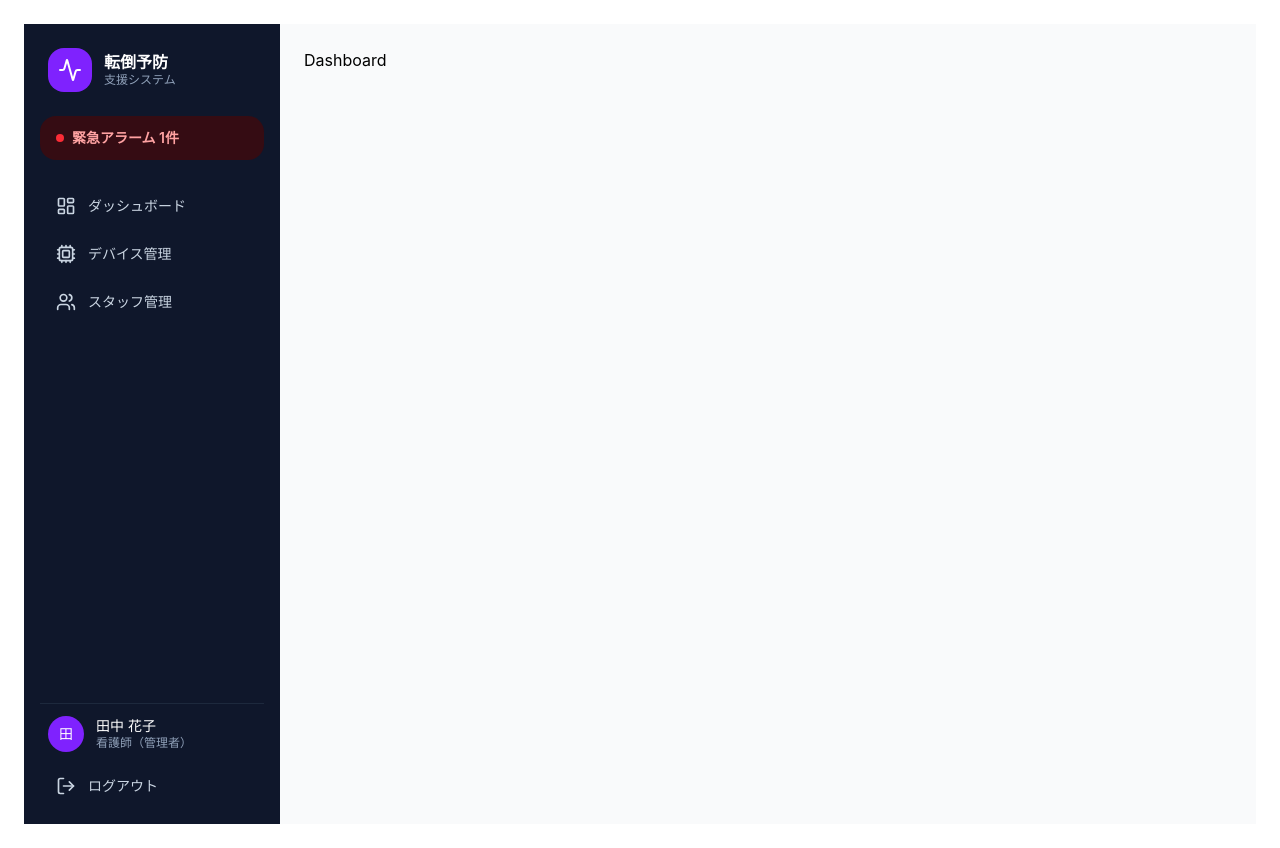
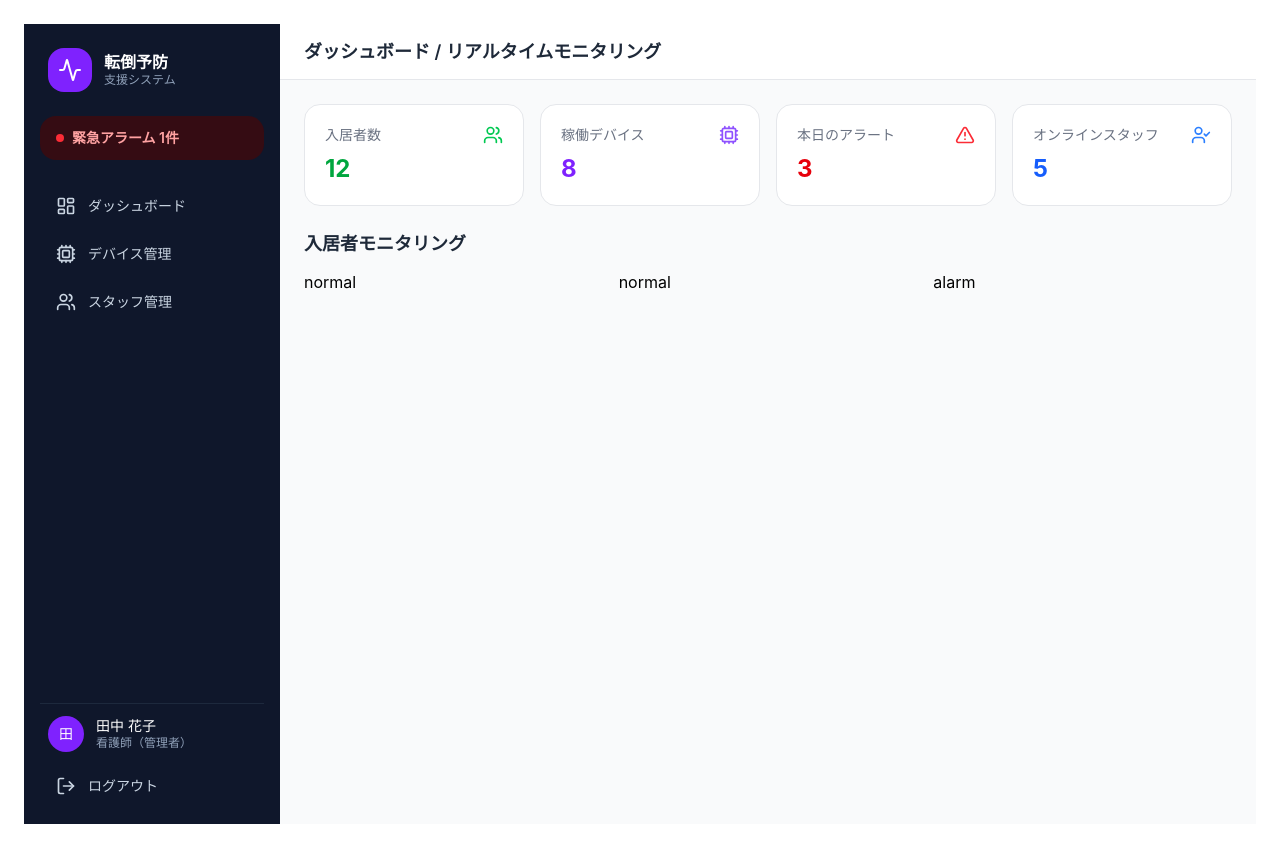
Before and after one commit to CCCproject2026/ccc_project_2026, a Next.js app in the folder main/web/: page / in a window 1280 px wide. Built offline with nearby package versions, Linux system fonts and the light colour scheme.

Commit message:
edit TopBar.tsx and build dashboard ui with mock data 01

```diff
--- a/main/web/src/app/dashboard/page.tsx
+++ b/main/web/src/app/dashboard/page.tsx
@@ -1,12 +1,17 @@
+import { DashboardPage } from "@/features/dashboard/pages/DashboardPage";
 import { Sidebar } from "@/shared/layout/sidebar/Sidebar";
+import { TopBar } from "@/shared/layout/TopBar";
 
-export default function DashboardPage() {
+export default function DashboardRoute() {
 	return (
-		<div className="flex">
+		<div className="flex h-screen">
 			<Sidebar />
-			<main className="flex-1 bg-gray-50 p-6">
-				<h1>Dashboard</h1>
-			</main>
+			<div className="flex-1 flex flex-col overflow-hidden">
+				<TopBar title="リアルタイムモニタリング" breadcrumb="ダッシュボード " />
+				<main className="flex-1 bg-gray-50 p-6 overflow-auto">
+					<DashboardPage />
+				</main>
+			</div>
 		</div>
 	);
 }
--- a/main/web/src/features/dashboard/pages/DashboardPage.tsx
+++ b/main/web/src/features/dashboard/pages/DashboardPage.tsx
@@ -1,5 +1,79 @@
 // Dashboard page shell.
 // uses shared/ui/StatCard, shared/ui/Table, shared/tokens/colors
+
+import { AlertTriangle, Cpu, UserCheck, Users } from "lucide-react";
+import { StatCard } from "@/shared/ui/StatCard";
+import { ResidentCard } from "../components/ResidentCard";
+
 export function DashboardPage() {
-	return <main />;
+	// TODO: Replace with real data from Prisma/API
+	const stats = [
+		{
+			title: "入居者数",
+			value: 12,
+			icon: <Users className="w-5 h-5 text-green-500" />,
+			color: "text-green-600",
+		},
+		{
+			title: "稼働デバイス",
+			value: 8,
+			icon: <Cpu className="w-5 h-5 text-violet-500" />,
+			color: "text-violet-600",
+		},
+		{
+			title: "本日のアラート",
+			value: 3,
+			icon: <AlertTriangle className="w-5 h-5 text-red-500" />,
+			color: "text-red-600",
+		},
+		{
+			title: "オンラインスタッフ",
+			value: 5,
+			icon: <UserCheck className="w-5 h-5 text-blue-500" />,
+			color: "text-blue-600",
+		},
+	];
+
+	const residents = [
+		{
+			name: "部屋 1",
+			room: "部屋 101",
+			batteryLevel: 85,
+			variant: "normal" as const,
+		},
+		{
+			name: "部屋 2",
+			room: "部屋 102",
+			batteryLevel: 72,
+			variant: "normal" as const,
+		},
+		{
+			name: "部屋 3",
+			room: "部屋 103",
+			batteryLevel: 15,
+			variant: "alarm" as const,
+		},
+		// ... more
+	];
+
+	return (
+		<>
+			{/* Stat cards row */}
+			<div className="grid grid-cols-4 gap-4 mb-6">
+				{stats.map((s) => (
+					<StatCard key={s.title} {...s} />
+				))}
+			</div>
+
+			{/* Resident grid */}
+			<h2 className="text-lg font-semibold text-gray-800 mb-3">
+				入居者モニタリング
+			</h2>
+			<div className="grid grid-cols-3 gap-4">
+				{residents.map((r) => (
+					<ResidentCard key={r.name} {...r} />
+				))}
+			</div>
+		</>
+	);
 }
--- a/main/web/src/shared/layout/TopBar.tsx
+++ b/main/web/src/shared/layout/TopBar.tsx
@@ -1,5 +1,15 @@
-// Placeholder TopBar component.
-// uses shared/tokens/colors, shared/tokens/spacing, shared/tokens/typography
-export function TopBar() {
-	return <header />;
+interface TopBarProps {
+	title: string;
+	breadcrumb?: string;
 }
+
+export function TopBar({ title, breadcrumb }: TopBarProps) {
+	return (
+		<header className="h-14 bg-white border-b border-gray-200 flex items-center px-6">
+			<h1 className="text-lg font-semibold text-gray-800">
+				{breadcrumb ? `${breadcrumb} / ` : ""}
+				{title}
+			</h1>
+		</header>
+	);
+}
--- a/main/web/src/shared/ui/BatteryBar.tsx
+++ b/main/web/src/shared/ui/BatteryBar.tsx
@@ -5,5 +5,17 @@ export interface BatteryBarProps {
 }
 
 export function BatteryBar({ level = 100 }: BatteryBarProps) {
-	return <div>Battery {level}%</div>;
+	const color =
+		level > 50 ? "bg-green-500" : level > 20 ? "bg-yellow-500" : "bg-red-500";
+	return (
+		<div className="flex items-center gap-2">
+			<div className="flex-1 h-2 bg-gray-200 rounded-full overflow-hidden">
+				<div
+					className={`h-full rounded-full ${color}`}
+					style={{ width: `${level}%` }}
+				/>
+			</div>
+			<span className="text-xs text-gray-500 w-8 text-right">{level}%</span>
+		</div>
+	);
 }
--- /dev/null
+++ b/main/web/src/shared/ui/ResidentCard.tsx
@@ -0,0 +1,46 @@
+import { BatteryBar } from "@/shared/ui/BatteryBar";
+
+export interface ResidentCardProps {
+	name: string;
+	room: string;
+	deviceName?: string;
+	batteryLevel?: number;
+	variant?: "normal" | "alarm";
+}
+
+export function ResidentCard({
+	name,
+	room,
+	deviceName,
+	batteryLevel = 100,
+	variant = "normal",
+}: ResidentCardProps) {
+	const isAlarm = variant === "alarm";
+	return (
+		<section
+			className={`bg-white rounded-xl border-2 p-4 transition-all
+      ${isAlarm ? "border-red-500 bg-red-50 shadow-red-100 shadow-lg" : "border-gray-200"}`}
+		>
+			<div className="flex items-start justify-between">
+				<div className="flex items-center gap-3">
+					<div className="w-10 h-10 rounded-full bg-violet-100 flex items-center justify-center text-violet-600 font-bold text-sm">
+						{name.charAt(0)}
+					</div>
+					<div>
+						<p className="font-semibold text-gray-900 text-sm">{name}</p>
+						<p className="text-xs text-gray-500">{room}</p>
+					</div>
+				</div>
+				{isAlarm && (
+					<span className="px-2 py-1 bg-red-500 text-white text-xs font-bold rounded-md">
+						ALERT
+					</span>
+				)}
+			</div>
+			{deviceName && <p className="text-xs text-gray-400 mt-2">{deviceName}</p>}
+			<div className="mt-3">
+				<BatteryBar level={batteryLevel} />
+			</div>
+		</section>
+	);
+}
--- a/main/web/src/shared/ui/StatCard.tsx
+++ b/main/web/src/shared/ui/StatCard.tsx
@@ -1,15 +1,25 @@
 // Placeholder StatCard component.
 // uses shared/tokens/colors, shared/tokens/typography, shared/tokens/spacing
 export interface StatCardProps {
-	title?: string;
-	value?: string;
+	title: string;
+	value: string | number;
+	icon?: React.ReactNode;
+	color?: string; // tailwind text color class
 }
 
-export function StatCard({ title, value }: StatCardProps) {
+export function StatCard({
+	title,
+	value,
+	icon,
+	color = "text-gray-900",
+}: StatCardProps) {
 	return (
-		<article>
-			<h3>{title}</h3>
-			<p>{value}</p>
+		<article className="bg-white rounded-xl border border-gray-200 p-5">
+			<div className="flex items-center justify-between">
+				<p className="text-sm text-gray-500">{title}</p>
+				{icon}
+			</div>
+			<p className={`text-2xl font-bold mt-2 ${color}`}>{value}</p>
 		</article>
 	);
 }
```
